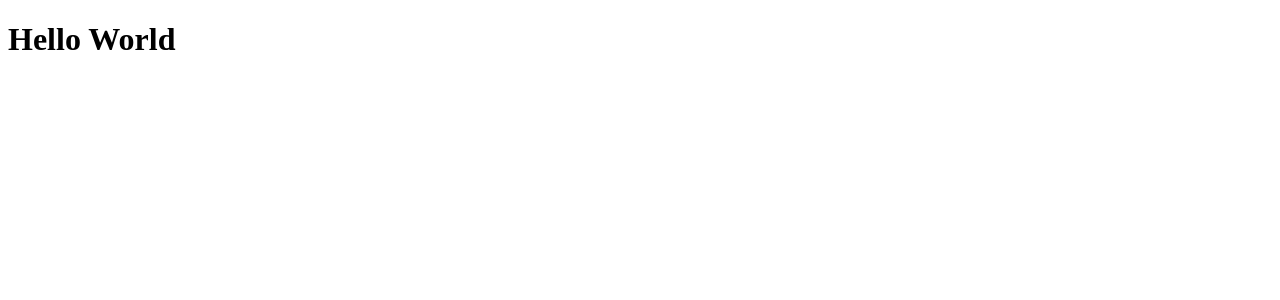
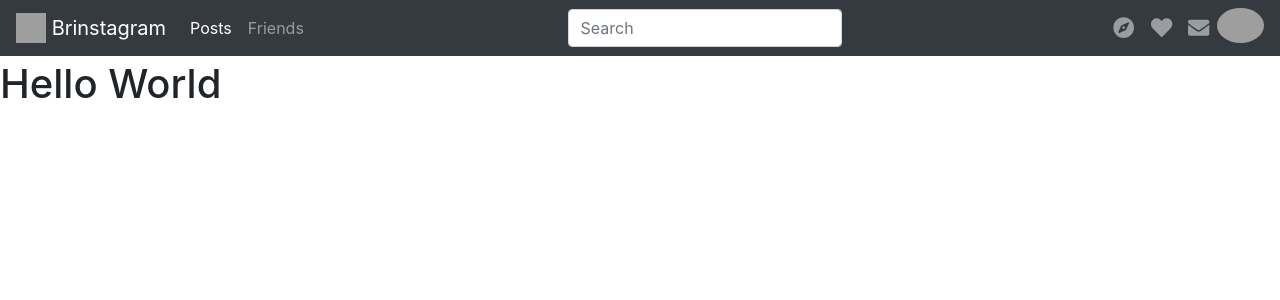
Before and after one commit to diogocatapreta/social-media-challenge, a React (Create React App) app in the folder frontend/: page / in a window 1280 px wide. Shown: the top 300 px of the page. Built offline with nearby package versions, Linux system fonts and the light colour scheme; grey boxes are pictures that could not be loaded.

Commit message:
install Fortawesome and create navbar

```diff
--- a/frontend/package.json
+++ b/frontend/package.json
@@ -3,6 +3,9 @@
   "version": "0.1.0",
   "private": true,
   "dependencies": {
+    "@fortawesome/fontawesome-svg-core": "^1.2.28",
+    "@fortawesome/free-solid-svg-icons": "^5.13.0",
+    "@fortawesome/react-fontawesome": "^0.1.9",
     "@testing-library/jest-dom": "^4.2.4",
     "@testing-library/react": "^9.3.2",
     "@testing-library/user-event": "^7.1.2",
--- a/frontend/public/index.html
+++ b/frontend/public/index.html
@@ -1,18 +1,41 @@
 <!DOCTYPE html>
 <html lang="en">
-  <head>
+
+<head>
     <meta charset="utf-8" />
     <link rel="icon" href="%PUBLIC_URL%/favicon.ico" />
     <meta name="viewport" content="width=device-width, initial-scale=1" />
-    <meta name="theme-color" content="#000000" />
-    <meta
-      name="description"
-      content="Web site created using create-react-app"
-    />
+
+    <meta name="description" content="Web site created using create-react-app" />
+    <link rel="stylesheet" href="https://maxcdn.bootstrapcdn.com/bootstrap/4.4.1/css/bootstrap.min.css"
+        integrity="sha384-Vkoo8x4CGsO3+Hhxv8T/Q5PaXtkKtu6ug5TOeNV6gBiFeWPGFN9MuhOf23Q9Ifjh" crossorigin="anonymous" />
+    <link rel="stylesheet" href="https://cdnjs.cloudflare.com/ajax/libs/font-awesome/4.7.0/css/font-awesome.min.css">
+    <style>
+        .fas[data-count] {
+            position: relative;
+        }
+
+        .fas[data-count]:after {
+            position: absolute;
+            right: -0.75em;
+            top: -.75em;
+            content: attr(data-count);
+            padding: .5em;
+            border-radius: 10em;
+            line-height: .9em;
+            color: white;
+            background: rgba(255, 0, 0, .75);
+            text-align: center;
+            min-width: 2em;
+            font: bold .4em sans-serif;
+        }
+    </style>
     <title>React App</title>
-  </head>
-  <body>
+</head>
+
+<body>
     <noscript>You need to enable JavaScript to run this app.</noscript>
     <div id="root"></div>
-  </body>
+</body>
+
 </html>
--- a/frontend/src/App.js
+++ b/frontend/src/App.js
@@ -1,11 +1,14 @@
 import React from "react";
+import Header from './components/Header'
 
 function App() {
-  return (
-    <div className="App">
-        <h1>Hello World</h1>
-    </div>
-  );
+
+    return (
+        <div className="App">
+            <Header />
+            <h1>Hello World</h1>
+        </div>
+    );
 }
 
 export default App;
--- /dev/null
+++ b/frontend/src/components/Header.js
@@ -0,0 +1,63 @@
+import React from "react";
+
+// get our fontawesome imports
+import { faEnvelope, faHeart, faCompass, faCircle } from "@fortawesome/free-solid-svg-icons";
+import { FontAwesomeIcon } from "@fortawesome/react-fontawesome";
+
+
+function Header() {
+    return (
+        <nav className="navbar navbar-dark bg-dark mb-1 navbar navbar-expand-lg orange lighten-1">
+            <a class="navbar-brand" href="/">
+                <img src="http://getbootstrap.com/docs/4.0/assets/brand/bootstrap-solid.svg" width="30" height="30" class="d-inline-block align-top" alt="" /> Brinstagram
+            </a>
+            <button className="navbar-toggler" type="button" data-toggle="collapse" data-target="#navbarSupportedContent-555"
+                aria-controls="navbarSupportedContent-555" aria-expanded="false" aria-label="Toggle navigation">
+                <span className="navbar-toggler-icon"></span>
+            </button>
+            <div className="collapse navbar-collapse" id="navbarSupportedContent-555">
+                <ul className="navbar-nav mr-auto">
+                    <li className="nav-item active">
+                        <a className="nav-link" href="#">Posts<span className="sr-only">(current)</span></a>
+                    </li>
+                    <li className="nav-item">
+                        <a className="nav-link" href="#">Friends</a>
+                    </li>
+                </ul>
+                <form class="form-inline">
+                    <div class="md-form my-0">
+                        <input class="form-control mr-sm-2" type="text" placeholder="Search" aria-label="Search" />
+                    </div>
+                </form>
+                <ul className="navbar-nav ml-auto nav-flex-icons">
+
+
+                    <li className="nav-item">
+                        <a className="nav-link waves-effect waves-light" href="/">
+                            <FontAwesomeIcon icon={faCompass} size="lg" />
+                        </a>
+                    </li>
+
+                    <li className="nav-item">
+                        <a className="nav-link waves-effect waves-light" href="/">
+                            <FontAwesomeIcon icon={faHeart} size="lg" />
+                        </a>
+                    </li>
+                    <li className="nav-item">
+                        <a className="nav-link waves-effect waves-light" href="/">
+                            <FontAwesomeIcon icon={faEnvelope} size="lg" />
+                        </a>
+                    </li>
+                    <li className="nav-item avatar">
+                        <a className="nav-link p-0" href="#">
+                            <img src="https://mdbootstrap.com/img/Photos/Avatars/avatar-5.jpg" className="rounded-circle z-depth-0"
+                                alt="avatar image" height="35" /></a>
+                    </li>
+
+                </ul>
+            </div>
+        </nav>
+    )
+}
+
+export default Header;
```
Also changed, not shown: 1 other file (tests, documents, lock files or other folders).
